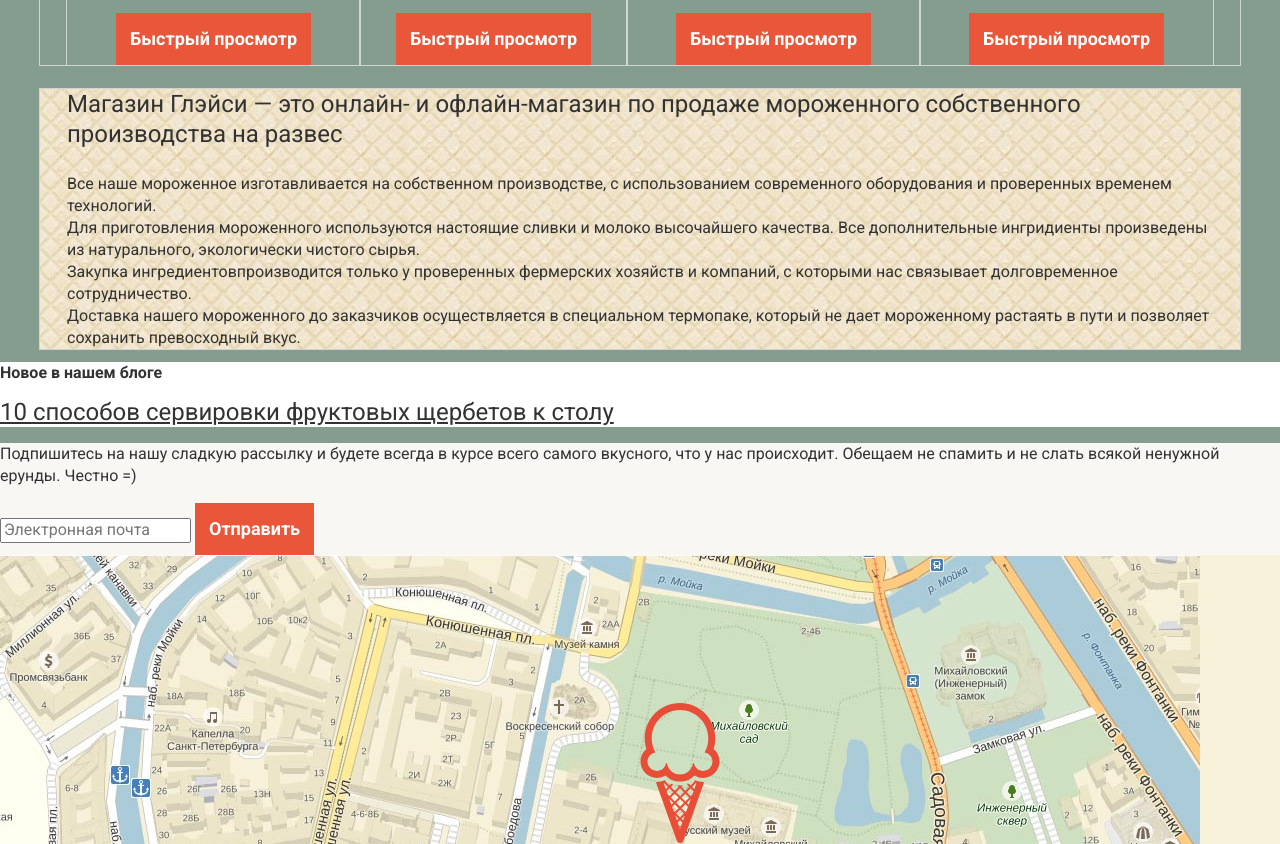
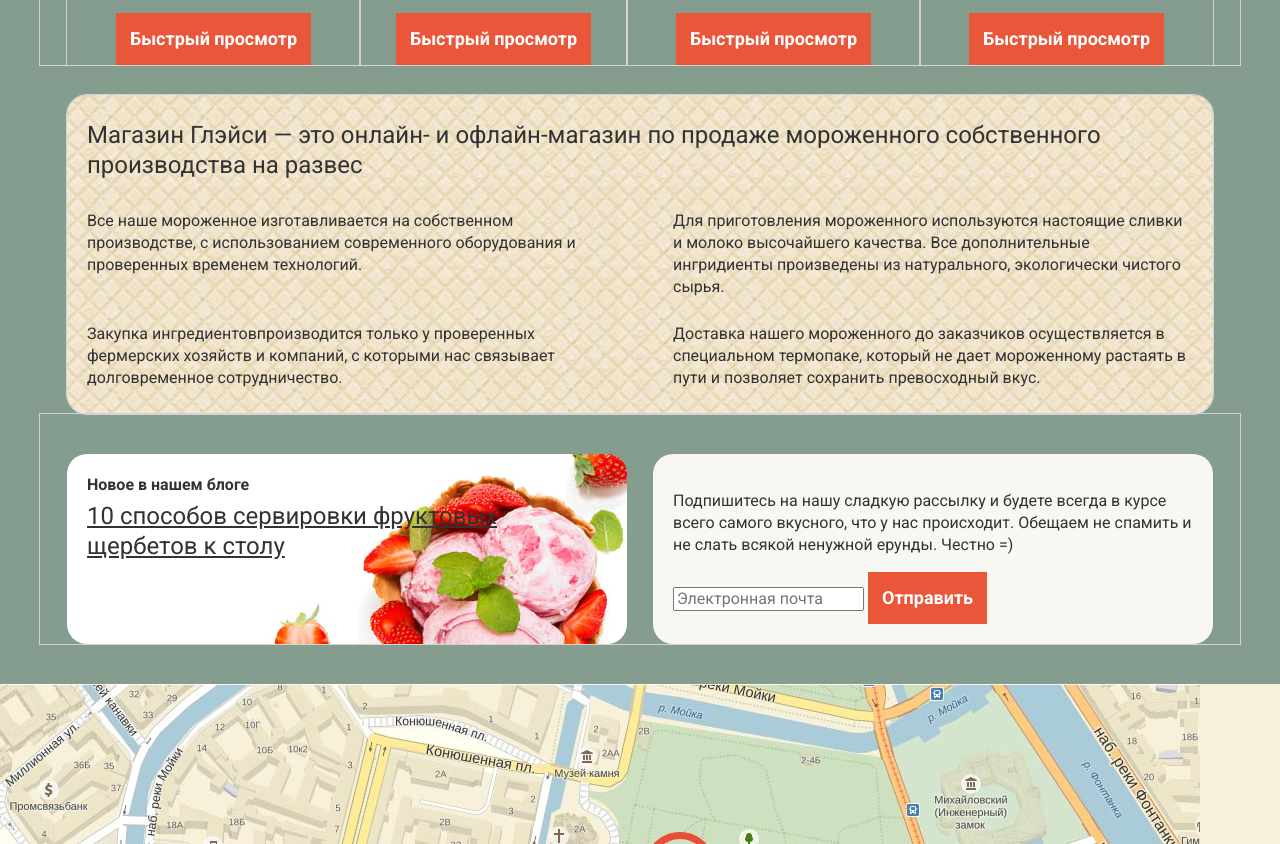
Before and after one commit to pavel-else/243899-gllacy, a plain HTML site: page index.html in a window 1280 px wide. Shown: the part 1376-2220 px from the top of the page. Drawn offline with Linux system fonts and the light colour scheme; files whose address does not match are found by name.

Commit message:
Добавлена черновая разметка блоков преимущества и новостной рассылки э

```diff
--- a/css/main.css
+++ b/css/main.css
@@ -255,6 +255,7 @@ a:hover {
 /* PRODUCTS*/
 .products {
   padding-top: 35px;
+  margin-bottom: 30px
 }
 
 .product__items {
@@ -293,15 +294,25 @@ a:hover {
 }
 
 
+/* FEATURES*/
 
 .features {
   background-color: #ebd9b8;
   background-image: url('../img/wafer-pattern.jpg');
+  padding-top: 25px;
+  border-radius: 20px;
+  margin-left: auto;
+  margin-right: auto;
+  padding-left: 0;
+  padding-right: 0;
 }
 
 .feature__caption {
   font-size: 24px;
   line-height: 30px;
+  margin: 0;
+  margin-bottom: 30px;
+  margin-left: 20px;
 
   color: #323232;
 }
@@ -310,18 +321,38 @@ a:hover {
   list-style: none;
   margin: 0;
   padding: 0;
+  display: flex;
+  flex-wrap: wrap;
+  justify-content: space-between;
 }
 
 .feature__item {
   color: #323232;
+  flex-basis: 520px;
+  padding-left: 20px;
+  padding-right: 20px;
+  margin-bottom: 25px;
 }
 
 
+/* NEW AND SUBSCRIPTION*/
+.wrap__news-and-subscription {
+  display: flex;
+  justify-content: space-between;
+  padding-top: 40px;
+  margin-bottom: 40px;
+}
 .new-in-blog {
+  flex-basis: 520px;
   background-color: #fff;
+  padding: 20px;
+  background-image: url('../img/new-in-blog__bg.jpg');
+  border-radius: 20px;
 }
 
 .new-in-blog__caption {
+  margin: 0;
+  margin-bottom: 5px;
   font-size: 16px;
   line-height: 22px;
 
@@ -329,6 +360,7 @@ a:hover {
 }
 
 .new-in-blog__link {
+  width: 50%;
   font-size: 24px;
   line-height: 30px;
 
@@ -336,7 +368,10 @@ a:hover {
 }
 
 .subscription {
+  flex-basis: 520px;
+  padding: 20px;
   background-color: #f8f7f4;
+  border-radius: 20px;
 }
 
 .subscription__description {
--- a/index.html
+++ b/index.html
@@ -147,6 +147,7 @@
         </ul>
       </section>
 
+      <div class="wrap__news-and-subscription container tmp">
 	      <article class="new-in-blog">
 	        <h2 class="new-in-blog__caption">Новое в нашем блоге</h2>
 	        <a class="new-in-blog__link" href="#">10 способов сервировки фруктовых щербетов к столу</a>
@@ -161,6 +162,7 @@
 	          <button class="button" type="submit">Отправить</button>
 	        </form>
 	      </section>
+      </div>
 
       <section class="map">
         <h2 class="visually-hidden">Как до нас добраьтся</h2>
```
Also changed, not shown: 1 other file. Lines whose indentation alone changed are shown as unchanged.
